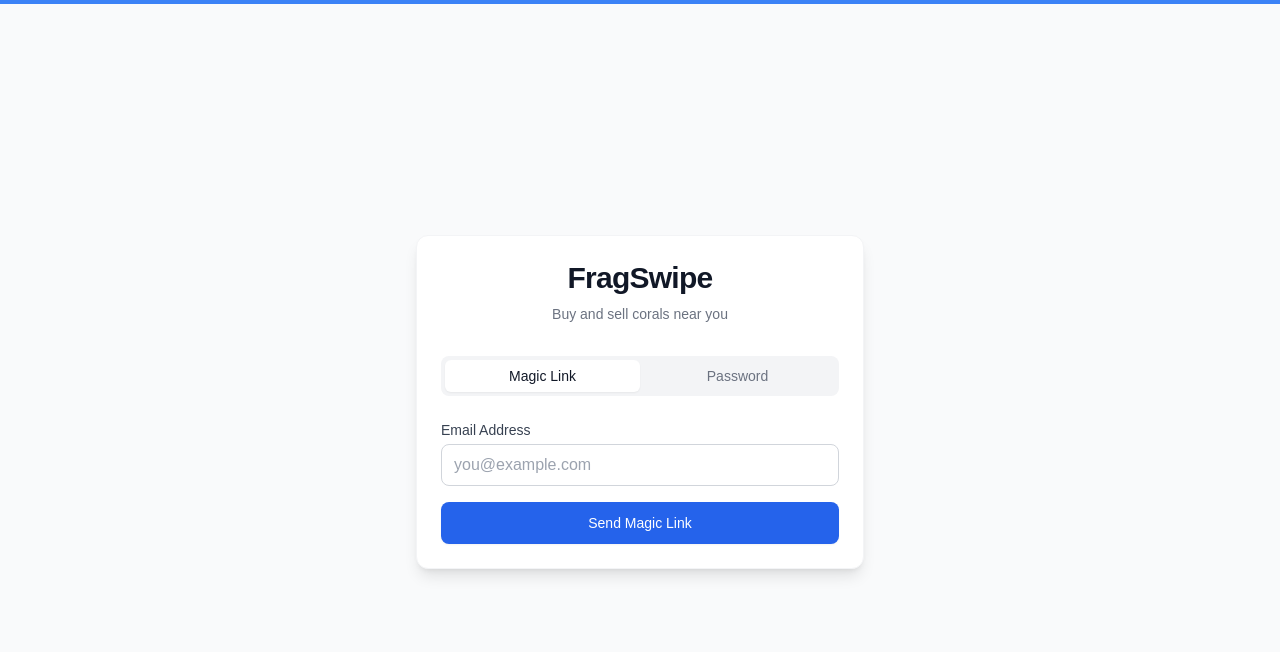
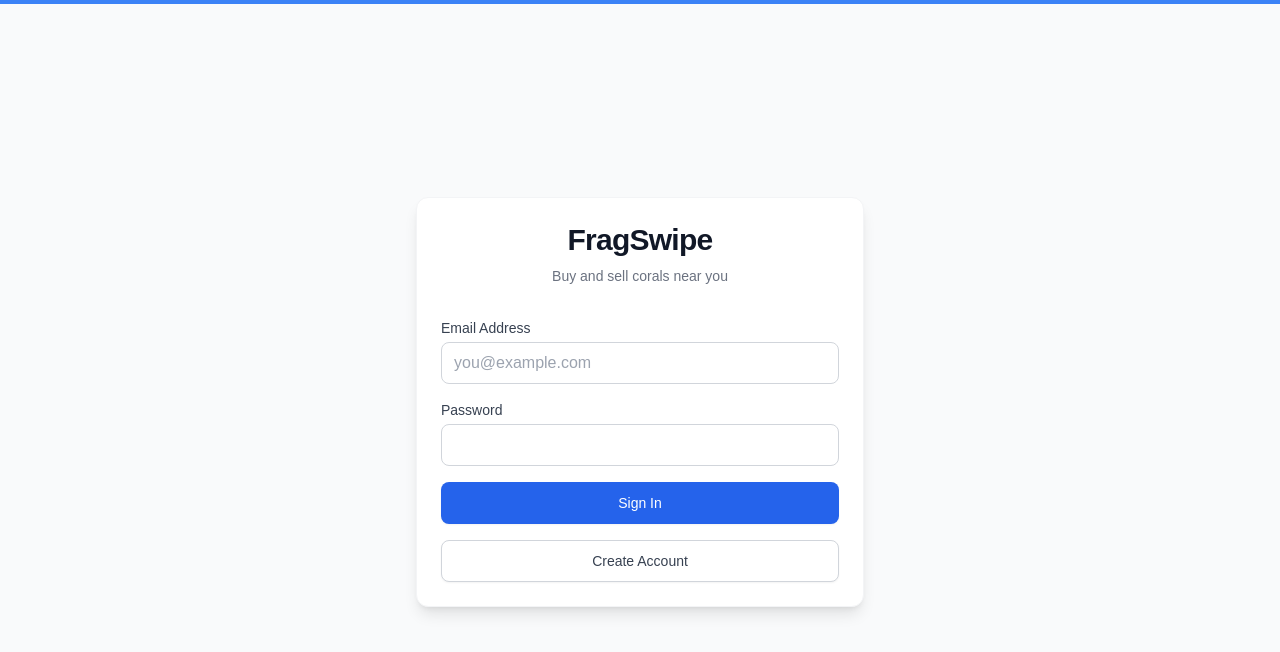
Before and after one commit to fredjlutz/FragSwipe, a Next.js app: page /login in a window 1280 px wide. Shown: the top 652 px of the page. Built offline with nearby package versions, Linux system fonts and the light colour scheme; no server answers.

Commit message:
fix: remove magic link and refactor auth to password-only

```diff
--- a/app/(auth)/login/page.tsx
+++ b/app/(auth)/login/page.tsx
@@ -2,39 +2,21 @@
 
 import { useState } from 'react';
 import { createClient } from '@/lib/supabase/client';
-import { useRouter } from 'next/navigation';
+import { useRouter, useSearchParams } from 'next/navigation';
+import { Suspense } from 'react';
 
-export default function LoginPage() {
+function LoginContent() {
     const router = useRouter();
+    const searchParams = useSearchParams();
+    const urlError = searchParams.get('error');
+
     const [email, setEmail] = useState('');
     const [password, setPassword] = useState('');
-    const [isMagicLink, setIsMagicLink] = useState(true);
     const [loading, setLoading] = useState(false);
-    const [errorMsg, setErrorMsg] = useState('');
+    const [errorMsg, setErrorMsg] = useState(urlError ? urlError.replace(/\+/g, ' ') : '');
     const [successMsg, setSuccessMsg] = useState('');
 
     const supabase = createClient();
-
-    const handleMagicLink = async (e: React.FormEvent) => {
-        e.preventDefault();
-        setLoading(true);
-        setErrorMsg('');
-        setSuccessMsg('');
-
-        const { error } = await supabase.auth.signInWithOtp({
-            email,
-            options: {
-                emailRedirectTo: `${window.location.origin}/api/auth/callback`,
-            },
-        });
-
-        if (error) {
-            setErrorMsg(error.message);
-        } else {
-            setSuccessMsg('Check your email for the magic link!');
-        }
-        setLoading(false);
-    };
 
     const handlePasswordLogin = async (e: React.FormEvent) => {
         e.preventDefault();
@@ -73,7 +55,7 @@ export default function LoginPage() {
         setLoading(true);
         setErrorMsg('');
 
-        const { error } = await supabase.auth.signUp({
+        const { data, error } = await supabase.auth.signUp({
             email,
             password,
             options: {
@@ -83,7 +65,13 @@ export default function LoginPage() {
 
         if (error) {
             setErrorMsg(error.message);
+        } else if (data.session) {
+            // Auto login logic: if email confirmation is disabled in Supabase,
+            // the user gets a session immediately upon signup.
+            setSuccessMsg('Account created successfully!');
+            router.push('/onboarding');
         } else {
+            // Still waiting on email confirmation
             setSuccessMsg('Check your email to confirm your new account!');
         }
         setLoading(false);
@@ -109,25 +97,9 @@ export default function LoginPage() {
                     </div>
                 )}
 
-                {/* Custom Segmented Control */}
-                <div className="flex bg-gray-100 p-1 rounded-lg mb-6">
-                    <button
-                        onClick={() => { setIsMagicLink(true); setErrorMsg(''); setSuccessMsg(''); }}
-                        className={`flex-1 py-1.5 text-sm font-medium rounded-md transition-colors ${isMagicLink ? 'bg-white text-gray-900 shadow-sm' : 'text-gray-500 hover:text-gray-700'
-                            }`}
-                    >
-                        Magic Link
-                    </button>
-                    <button
-                        onClick={() => { setIsMagicLink(false); setErrorMsg(''); setSuccessMsg(''); }}
-                        className={`flex-1 py-1.5 text-sm font-medium rounded-md transition-colors ${!isMagicLink ? 'bg-white text-gray-900 shadow-sm' : 'text-gray-500 hover:text-gray-700'
-                            }`}
-                    >
-                        Password
-                    </button>
-                </div>
+                {/* Form area starts directly, segmented control removed */}
 
-                <form onSubmit={isMagicLink ? handleMagicLink : handlePasswordLogin} className="space-y-4">
+                <form onSubmit={handlePasswordLogin} className="space-y-4">
                     <div>
                         <label className="block text-sm font-medium text-gray-700 mb-1" htmlFor="email">
                             Email Address
@@ -143,7 +115,6 @@ export default function LoginPage() {
                         />
                     </div>
 
-                    {!isMagicLink && (
                     <div>
                         <label className="block text-sm font-medium text-gray-700 mb-1" htmlFor="password">
                             Password
@@ -153,21 +124,19 @@ export default function LoginPage() {
                             type="password"
                             value={password}
                             onChange={(e) => setPassword(e.target.value)}
-                                required={!isMagicLink}
+                            required
                             className="w-full px-3 py-2 border border-gray-300 rounded-lg focus:ring-2 focus:ring-blue-500 focus:border-blue-500 text-gray-900"
                         />
                     </div>
-                    )}
 
                     <button
                         type="submit"
                         disabled={loading}
                         className="w-full flex justify-center py-2.5 px-4 border border-transparent rounded-lg shadow-sm text-sm font-medium text-white bg-blue-600 hover:bg-blue-700 focus:outline-none focus:ring-2 focus:ring-offset-2 focus:ring-blue-500 disabled:opacity-50 transition-colors"
                     >
-                        {loading ? 'Sending...' : (isMagicLink ? 'Send Magic Link' : 'Sign In')}
+                        {loading ? 'Signing In...' : 'Sign In'}
                     </button>
 
-                    {!isMagicLink && (
                     <button
                         type="button"
                         onClick={handleSignup}
@@ -176,9 +145,16 @@ export default function LoginPage() {
                     >
                         Create Account
                     </button>
-                    )}
                 </form>
             </div>
         </div>
     );
 }
+
+export default function LoginPage() {
+    return (
+        <Suspense fallback={<div>Loading...</div>}>
+            <LoginContent />
+        </Suspense>
+    );
+}
```
Lines whose indentation alone changed are shown as unchanged.
